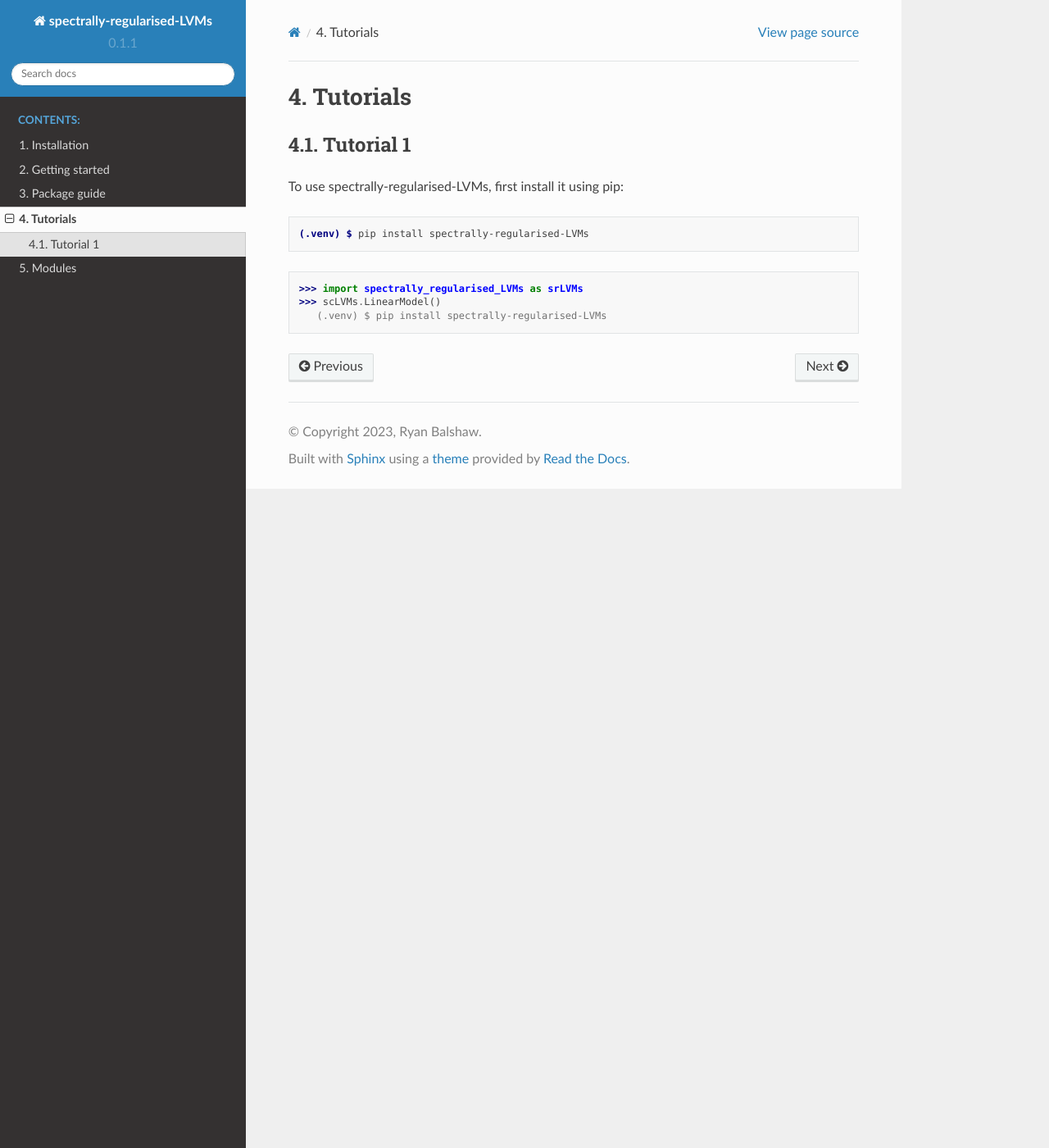
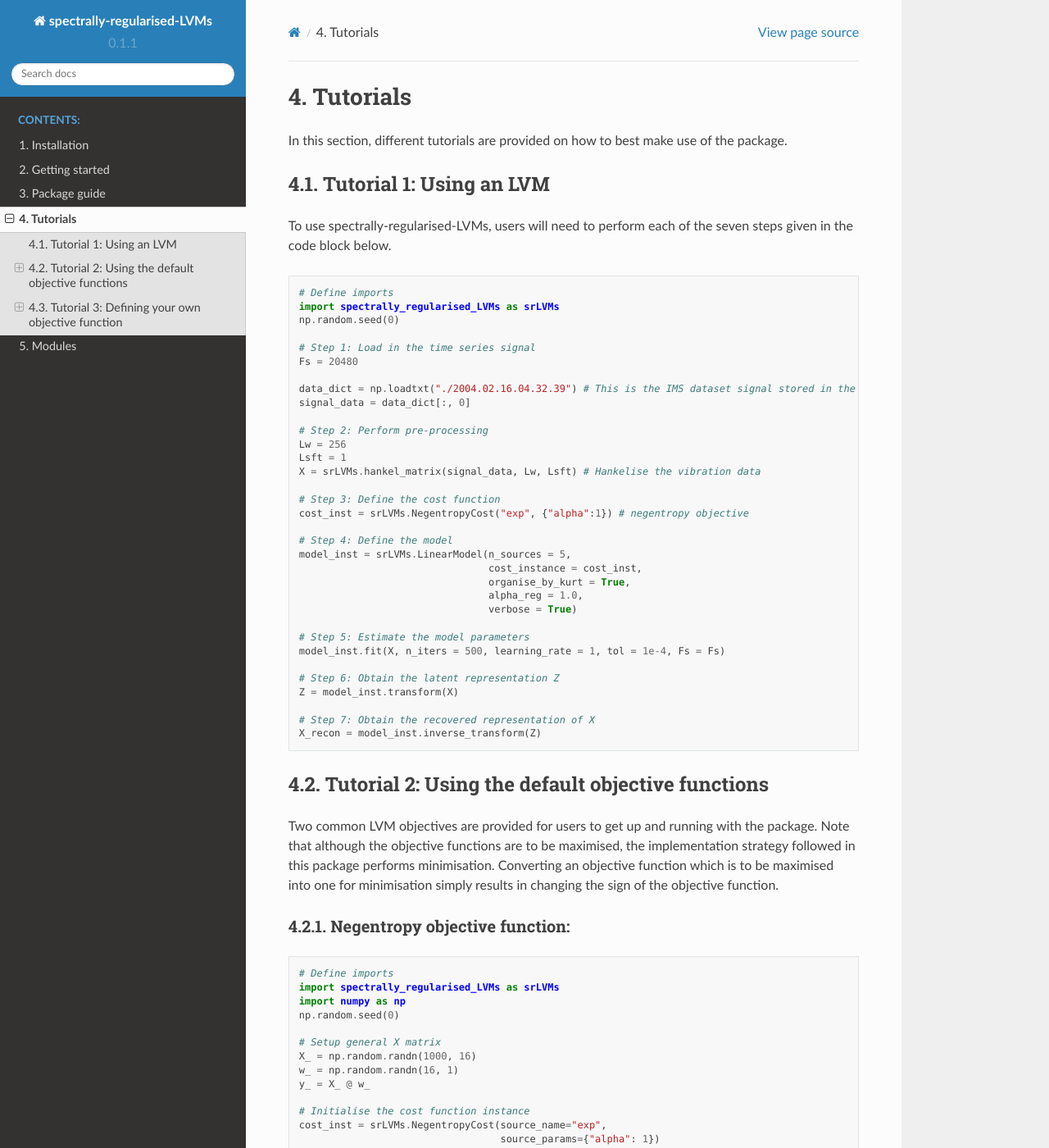
Before and after one commit to RyanBalshaw/spectrally-regularised-LVMs, a Sphinx documentation site: the page built from docs/source/tutorials.rst, in a window 1280 px wide and 1400 px high. Shown: the whole window at 82% size. Built offline with Sphinx 7.4.7 and the Read the Docs theme 2.0.0, drawn with Linux system fonts in a browser that asks for light colours; some of the changed text lies outside the part shown.

Commit message:
Added tutorials.

```diff
--- a/docs/source/tutorials.rst
+++ b/docs/source/tutorials.rst
@@ -1,17 +1,177 @@
+=========
 Tutorials
-=====
+=========
 
-.. _tutorial_1:
+In this section, different tutorials are provided on how to best make use of the package.
 
-Tutorial 1
-------------
+Tutorial 1: Using an LVM
+========================
 
-To use spectrally-regularised-LVMs, first install it using pip:
+To use spectrally-regularised-LVMs, users will need to perform each of the seven steps given in the code block below.
 
-.. code-block:: console
+.. code-block:: python
 
-   (.venv) $ pip install spectrally-regularised-LVMs
+    # Define imports
+    import spectrally_regularised_LVMs as srLVMs
+    np.random.seed(0)
 
->>> import spectrally_regularised_LVMs as srLVMs
->>> scLVMs.LinearModel()
-   (.venv) $ pip install spectrally-regularised-LVMs
+    # Step 1: Load in the time series signal
+    Fs = 20480
+
+    data_dict = np.loadtxt("./2004.02.16.04.32.39") # This is the IMS dataset signal stored in the '/Examples/' directory on the Github page
+    signal_data = data_dict[:, 0]
+
+    # Step 2: Perform pre-processing
+    Lw = 256
+    Lsft = 1
+    X = srLVMs.hankel_matrix(signal_data, Lw, Lsft) # Hankelise the vibration data
+
+    # Step 3: Define the cost function
+    cost_inst = srLVMs.NegentropyCost("exp", {"alpha":1}) # negentropy objective
+
+    # Step 4: Define the model
+    model_inst = srLVMs.LinearModel(n_sources = 5,
+                                    cost_instance = cost_inst,
+                                    organise_by_kurt = True,
+                                    alpha_reg = 1.0,
+                                    verbose = True)
+
+    # Step 5: Estimate the model parameters
+    model_inst.fit(X, n_iters = 500, learning_rate = 1, tol = 1e-4, Fs = Fs)
+
+    # Step 6: Obtain the latent representation Z
+    Z = model_inst.transform(X)
+
+    # Step 7: Obtain the recovered representation of X
+    X_recon = model_inst.inverse_transform(Z)
+
+Tutorial 2: Using the default objective functions
+=================================================
+
+Two common LVM objectives are provided for users to get up and running with the package. Note that although the objective functions are to be maximised, the implementation strategy followed in this package performs minimisation. Converting an objective function which is to be maximised into one for minimisation simply results in changing the sign of the objective function.
+
+Negentropy objective function:
+------------------------------
+
+.. code-block:: python
+
+    # Define imports
+    import spectrally_regularised_LVMs as srLVMs
+    import numpy as np
+    np.random.seed(0)
+
+    # Setup general X matrix
+    X_ = np.random.randn(1000, 16)
+    w_ = np.random.randn(16, 1)
+    y_ = X_ @ w_
+
+    # Initialise the cost function instance
+    cost_inst = srLVMs.NegentropyCost(source_name="exp",
+                                      source_params={"alpha": 1})
+
+    # Check that the gradient and Hessian make sense
+    res_grad = cost_inst.check_gradient(X_, w_, y_, 1e-4)
+    res_hess = cost_inst.check_hessian(X_, w_, y_, 1e-4)
+
+
+Variance objective function:
+----------------------------
+
+.. code-block:: python
+
+    # Define imports
+    import spectrally_regularised_LVMs as srLVMs
+    import numpy as np
+    np.random.seed(0)
+
+    # Initialise the cost function instance
+    cost_inst = srLVMs.VarianceCost(use_hessian=True, verbose=True)
+
+    # Check that the gradient and Hessian make sense
+    res_grad = cost_inst.check_gradient(X_, w_, y_, 1e-4)
+    res_hess = cost_inst.check_hessian(X_, w_, y_, 1e-4)
+
+Tutorial 3: Defining your own objective function
+================================================
+
+This package allows users to implement their own objective functions. Two examples are shown here, one example where the user implements their objective function and associated derivatives from scratch, and one where `Sympy <https://www.sympy.org/en/index.html>`_ is used to obtain the necessary derivatives.
+
+Method one: User defined objective
+----------------------------------
+
+This method allows users to implement their objective function and all required higher order derivatives manually. This is demonstrated through:
+
+.. code-block:: python
+
+    import numpy as np
+    import spectrally_regularised_LVMs as srLVMs
+
+    # Define objective function (maximise source variance)
+    def cost(X, w, y):
+
+        return -1 * np.mean((X @ w) ** 2, axis=0) # Framework performs minimisation
+
+    # Define gradient vector
+    def grad(X, w, y):
+
+        return -2 * np.mean(y * X, axis=0, keepdims=True).T
+
+    # Define Hessian matrix
+    def hess(X, w, y):
+
+        return -2 * np.cov(X, rowvar=False)
+
+    # Initialise the cost instance
+    user_cost = srLVMs.UserCost(use_hessian = True)
+
+    # Define the objective function, gradient and Hessian
+    user_cost.set_cost(cost)
+    user_cost.set_gradient(grad)
+    user_cost.set_hessian(hess)
+
+    # Check the implementation
+    X_ = np.random.randn(1000, 16)
+    w_ = np.random.randn(16, 1)
+    y_ = X_ @ w_
+
+    res_grad = user_cost.check_gradient(X_, w_, y_,step_size = 1e-4)
+    res_hess = user_cost.check_hessian(X_, w_, y_,step_size = 1e-4)
+
+Method two: SymPy defined objective
+-----------------------------------
+
+Users can also use `Sympy <https://www.sympy.org/en/index.html>`_ to implement their objective function, which allows for all higher order derivatives to be obtained symbolically. An example of this is given through
+
+.. code-block:: python
+
+    import sympy as sp
+    import numpy as np
+    import spectrally_regularised_LVMs as srLVMs
+
+    n_samples = 1000 # Fix the number of samples in the data
+    n_features = 16 # Fix the number of features
+
+    # Initialise the cost function instance
+    user_cost = srLVMs.SympyCost(n_samples, n_features, use_hessian=True)
+
+    # Get the SymPy representations of the model parameters
+    X_sp, w_sp, iter_params = user_cost.get_model_parameters()
+    i, j = iter_params
+
+    # Calculate the objective function (maximise source variance)
+    loss_i = sp.Sum(w_sp[j, 0] * X_sp[i, j], (j, 0, n_features - 1))
+    loss = -1 / n_samples * sp.Sum(loss_i**2, (i, 0, n_samples - 1))
+
+    # Set the properties within the instance
+    user_cost.set_cost(loss)
+
+    # Use SymPy to calculate the first and second order derivatives
+    user_cost.implement_methods()
+
+    # Check the implementation
+    X_ = np.random.randn(n_samples, n_features)
+    w_ = np.random.randn(n_features, 1)
+    y_ = X_ @ w_
+
+    res_grad = user_cost.check_gradient(X_, w_, y_,step_size = 1e-4)
+    res_hess = user_cost.check_hessian(X_, w_, y_,step_size = 1e-4)
```
